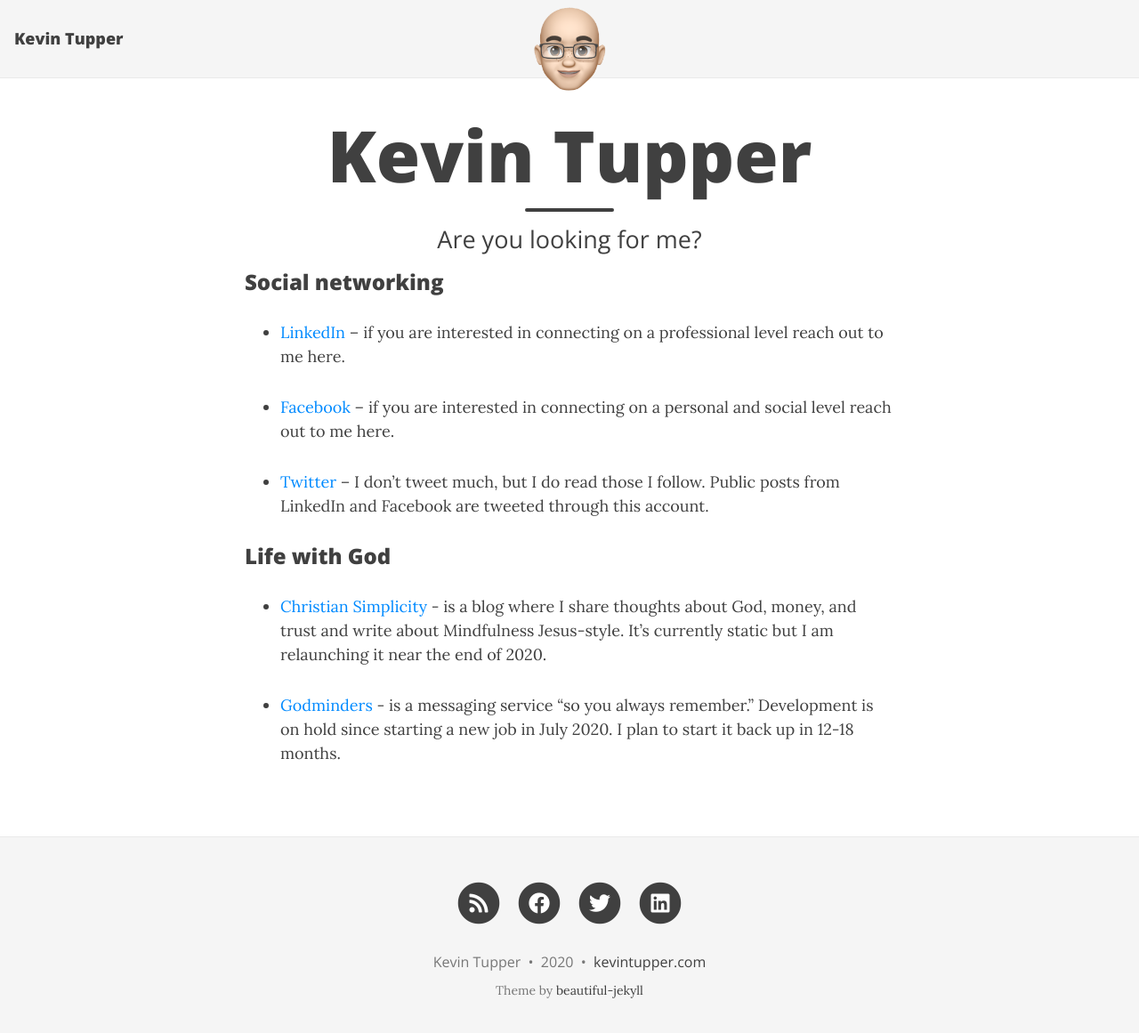
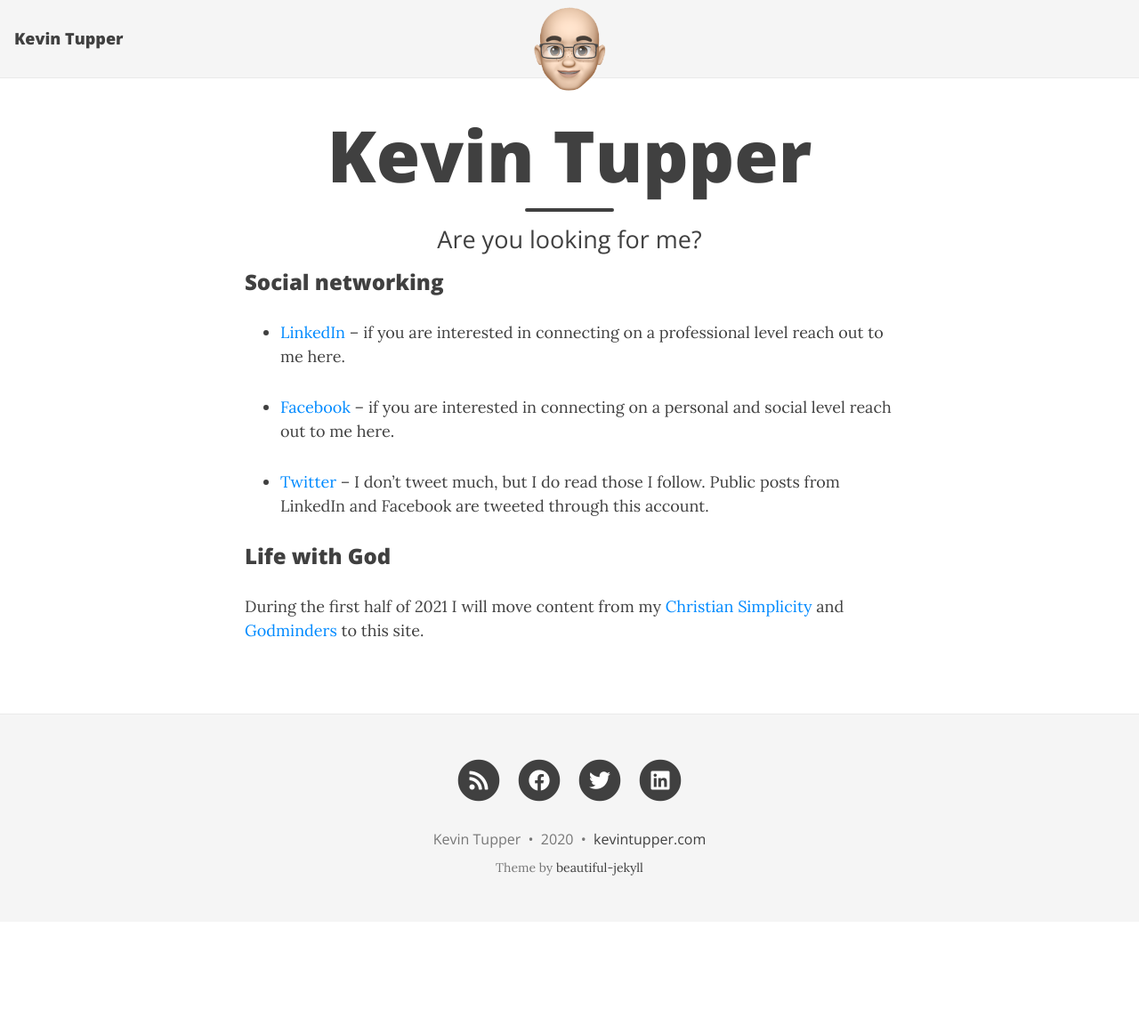
Before and after one commit to KevinTupper/kevintupper.com-old, a Jekyll site: the page built from index.md, in a window 1280 px wide and 1174 px high. Shown: the top 1161 px of the window at 89% size. Built offline with Jekyll 4.4.1, drawn with Linux system fonts in a browser that asks for light colours; nearby versions of some CDN libraries.

Commit message:
Update index.md

```diff
--- a/index.md
+++ b/index.md
@@ -14,6 +14,4 @@
 
 ### Life with God
 
-* [Christian Simplicity](https://christiansimplicity.com) - is a blog where I share thoughts about God, money, and trust and write about Mindfulness Jesus-style.  It's currently static but I am relaunching it near the end of 2020.
-
-* [Godminders](https://godminders.org) - is a messaging service "so you always remember."  Development is on hold since starting a new job in July 2020.  I plan to start it back up in 12-18 months.
+During the first half of 2021 I will move content from my [Christian Simplicity](https://christiansimplicity.com) and [Godminders](https://godminders.org) to this site.
```
